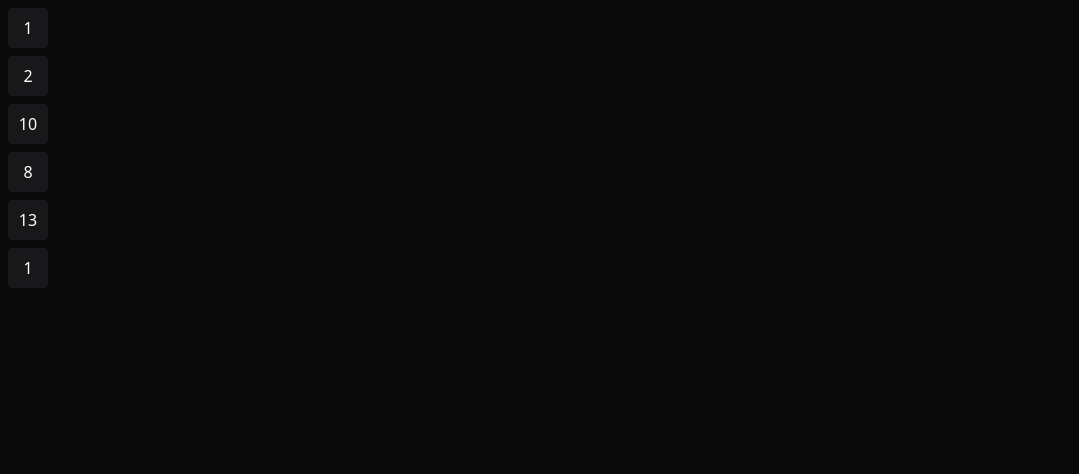
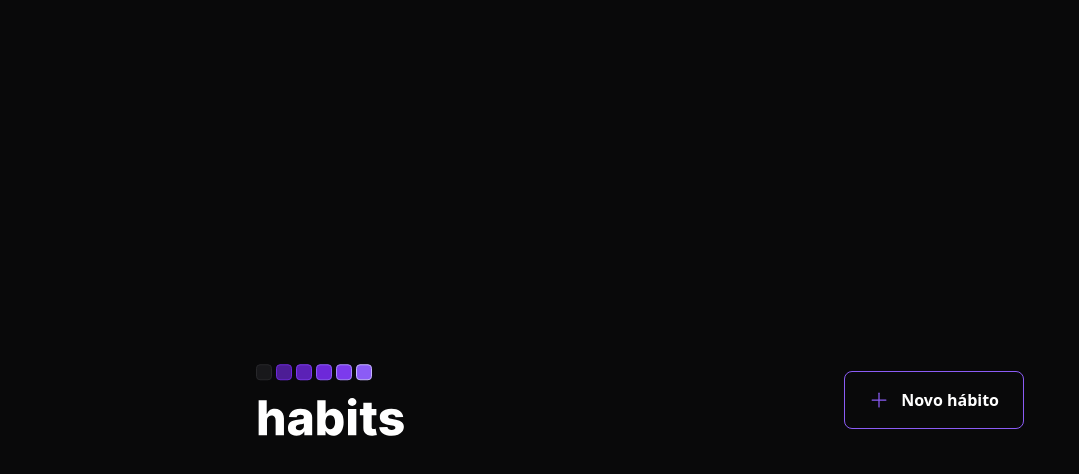
Before and after one commit to br-adriel/nlw-setup-web, a React (Vite) app: page / in a window 1280 px wide. Shown: the top 474 px of the page, without its empty margins (0-1079 px from the left). Built offline with nearby package versions, Linux system fonts and the light colour scheme.

Commit message:
Insere Header em App

```diff
--- a/src/App.tsx
+++ b/src/App.tsx
@@ -1,16 +1,13 @@
-import Habit from './components/Habit';
+import Header from './components/Header';
 import './styles/global.css';
 
 function App() {
   return (
-    <>
-      <Habit completed={1} />
-      <Habit completed={2} />
-      <Habit completed={10} />
-      <Habit completed={8} />
-      <Habit completed={13} />
-      <Habit completed={1} />
-    </>
+    <div className='w-screen h-screen flex justify-center items-center'>
+      <div className='w-full max-w-5xl px-6 flex flex-col gap-16'>
+        <Header />
+      </div>
+    </div>
   );
 }
 
```
